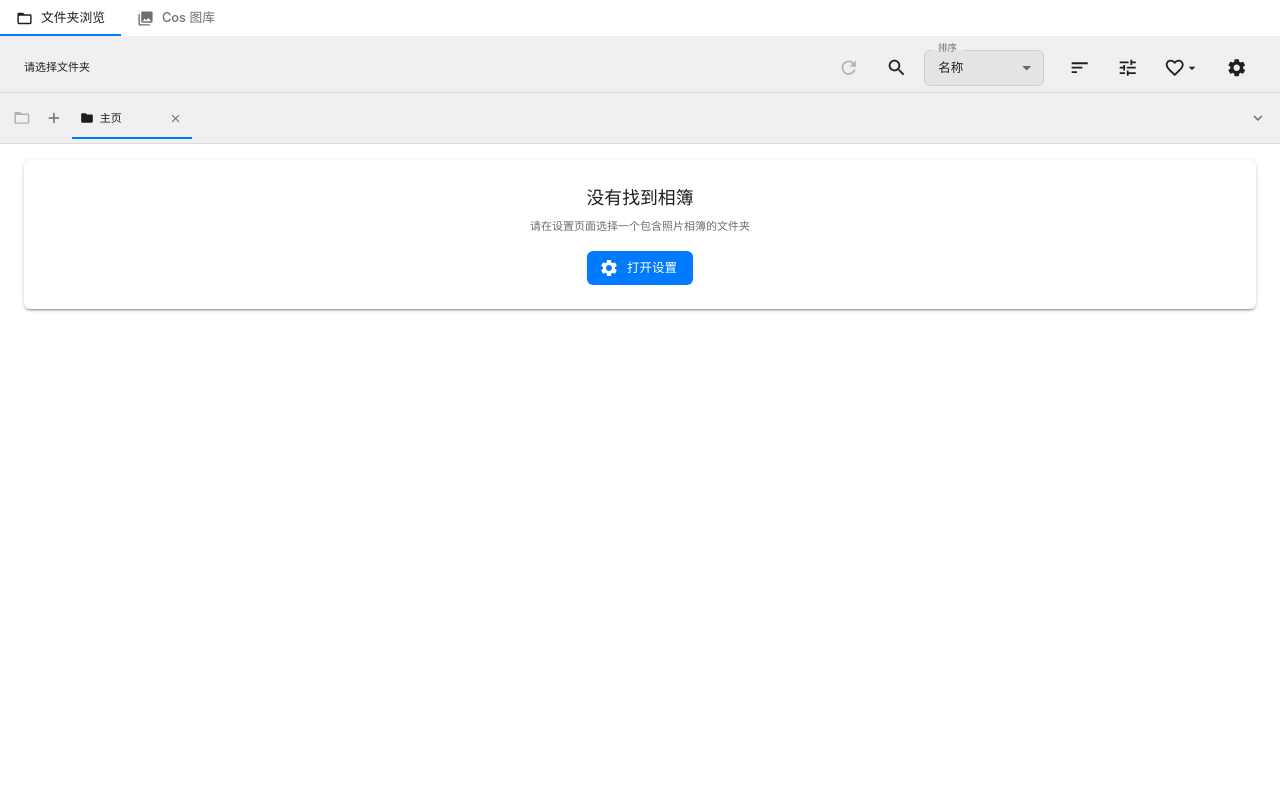
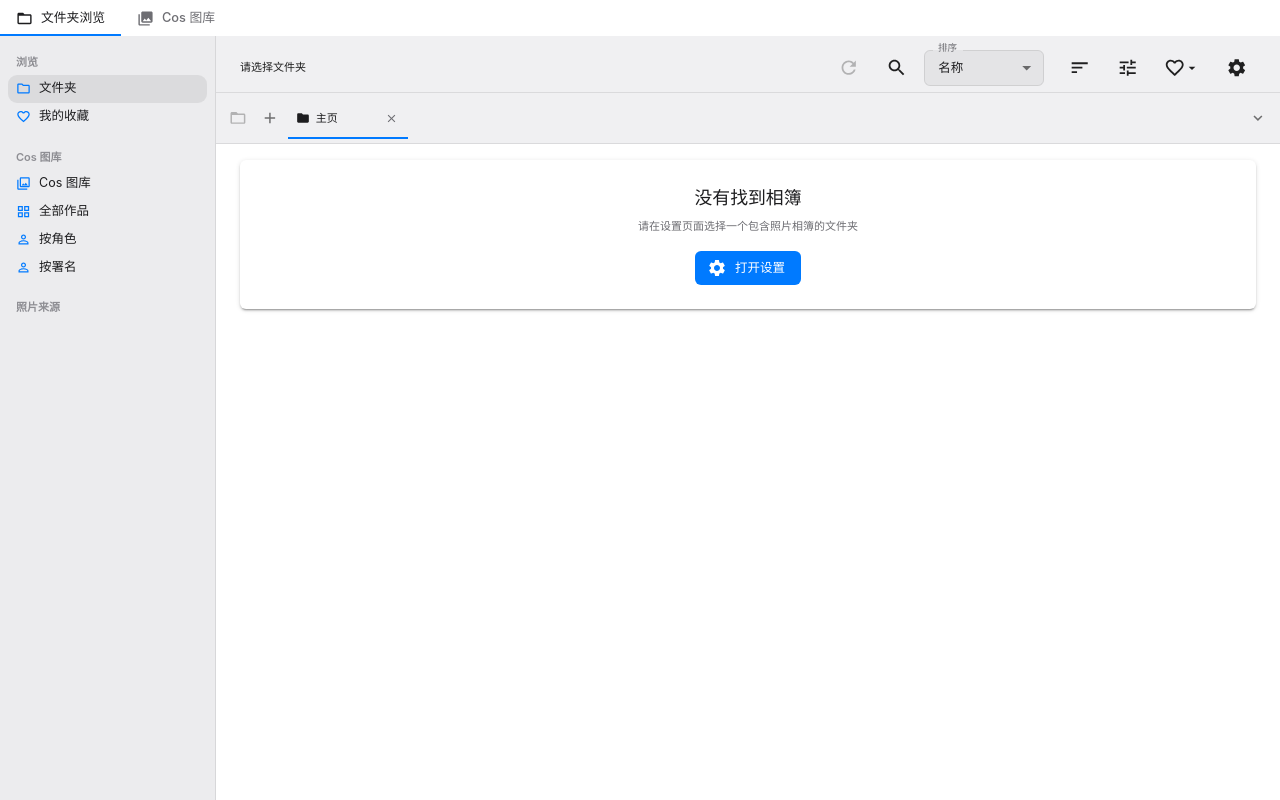
Before and after one commit to bryanzhang1024/photo-album-viewer, a React app: page /#/ in a window 1280 px wide. Built offline with nearby package versions, Linux system fonts and the light colour scheme.

Commit message:
feat(shell): 侧栏与窗口布局骨架（阶段1 WIP）

```diff
--- a/src/renderer/App.js
+++ b/src/renderer/App.js
@@ -11,6 +11,8 @@ import { SettingsProvider } from './contexts/SettingsContext';
 import CHANNELS from '../common/ipc-channels';
 import Box from '@mui/material/Box';
 import AppTitleBar from './components/AppTitleBar';
+import Sidebar from './shell/Sidebar';
+import { useBreakpoint } from './hooks/useBreakpoint';
 import { MAC_TITLEBAR_HEIGHT } from '../common/window-chrome';
 import { createAppTheme } from './theme/appTheme';
 import { paletteByMode } from './theme/tokens';
@@ -80,6 +82,23 @@ function App() {
   // 保存滚动位置的状态
   const [scrollPositions, setScrollPositions] = useState({});
   const cosViewStates = useRef(new Map());
+  const { isCompact } = useBreakpoint();
+  const [sidebarPreference, setSidebarPreference] = useState(() => {
+    const saved = localStorage.getItem('shell.sidebarCollapsed');
+    return saved === '1';
+  });
+  const [narrowSidebarOpen, setNarrowSidebarOpen] = useState(false);
+  const sidebarCollapsed = isCompact ? !narrowSidebarOpen : sidebarPreference;
+  const toggleSidebar = () => {
+    if (isCompact) {
+      setNarrowSidebarOpen((open) => !open);
+      return;
+    }
+    setSidebarPreference((collapsed) => {
+      localStorage.setItem('shell.sidebarCollapsed', collapsed ? '0' : '1');
+      return !collapsed;
+    });
+  };
 
   // 滚动条颜色跟随主题 token
   useEffect(() => {
@@ -154,8 +173,10 @@ function App() {
           <ScrollPositionContext.Provider value={scrollContext}>
             <Box sx={{ height: '100vh', display: 'flex', flexDirection: 'column',
               '--app-chrome-height': window.electronAPI?.platform === 'darwin' ? `${MAC_TITLEBAR_HEIGHT}px` : '36px' }}>
-            <AppTitleBar />
-            <Box sx={{ flex: 1, minHeight: 0 }}>
+            <AppTitleBar onToggleSidebar={toggleSidebar} sidebarCollapsed={sidebarCollapsed} />
+            <Box sx={{ flex: 1, minHeight: 0, display: 'flex' }}>
+            <Sidebar collapsed={sidebarCollapsed} />
+            <Box sx={{ flex: 1, minWidth: 0, minHeight: 0 }}>
             <Routes>
               <Route path="/" element={<BrowserPage colorMode={colorMode} scrollContext={scrollContext} />} />
               <Route path="/browse/*" element={<BrowserPage colorMode={colorMode} scrollContext={scrollContext} />} />
@@ -163,6 +184,7 @@ function App() {
               <Route path="/settings" element={<SettingsPage colorMode={colorMode} />} />
               <Route path="/cos/*" element={<CosLibraryPage colorMode={colorMode} />} />
             </Routes>
+            </Box>
             </Box>
             </Box>
           </ScrollPositionContext.Provider>
--- /dev/null
+++ b/src/renderer/hooks/useBreakpoint.js
@@ -0,0 +1,32 @@
+import { useEffect, useState } from 'react';
+import { breakpoints } from '../theme/tokens';
+
+/**
+ * 当前窗口宽度与断点档位。
+ * 档位与设计稿一致：xl ≥1440、lg 1100–1439、md 900–1099、sm 700–899、xs <700（最小窗口）。
+ */
+export function useBreakpoint() {
+  const [width, setWidth] = useState(() => (
+    typeof window !== 'undefined' ? window.innerWidth : breakpoints.xl
+  ));
+
+  useEffect(() => {
+    if (typeof window === 'undefined') return undefined;
+    const handleResize = () => setWidth(window.innerWidth);
+    window.addEventListener('resize', handleResize);
+    return () => window.removeEventListener('resize', handleResize);
+  }, []);
+
+  let bucket = 'xs';
+  if (width >= breakpoints.xl) bucket = 'xl';
+  else if (width >= breakpoints.lg) bucket = 'lg';
+  else if (width >= breakpoints.md) bucket = 'md';
+  else if (width >= breakpoints.sm) bucket = 'sm';
+
+  return {
+    width,
+    bucket,
+    isNarrow: width < breakpoints.md,
+    isCompact: width < breakpoints.lg
+  };
+}
--- /dev/null
+++ b/src/renderer/shell/Sidebar.jsx
@@ -0,0 +1,210 @@
+import React, { useEffect, useMemo, useState } from 'react';
+import { Box, Typography } from '@mui/material';
+import FolderOutlinedIcon from '@mui/icons-material/FolderOutlined';
+import FavoriteBorderIcon from '@mui/icons-material/FavoriteBorder';
+import CollectionsOutlinedIcon from '@mui/icons-material/CollectionsOutlined';
+import GridViewOutlinedIcon from '@mui/icons-material/GridViewOutlined';
+import PersonOutlineIcon from '@mui/icons-material/PersonOutline';
+import { useLocation, useNavigate } from 'react-router-dom';
+import CHANNELS from '../../common/ipc-channels';
+import { spacing, typography } from '../theme/tokens';
+
+const ipcRenderer = typeof window !== 'undefined' ? (window.electronAPI || null) : null;
+
+const SECTIONS = [
+  {
+    label: '浏览',
+    items: [
+      { key: 'folder', label: '文件夹', icon: FolderOutlinedIcon, to: '/' },
+      { key: 'favorites', label: '我的收藏', icon: FavoriteBorderIcon, to: '/favorites' }
+    ]
+  },
+  {
+    label: 'Cos 图库',
+    items: [
+      { key: 'cos-home', label: 'Cos 图库', icon: CollectionsOutlinedIcon, to: '/cos' },
+      { key: 'cos-all', label: '全部作品', icon: GridViewOutlinedIcon, to: '/cos/sets?context=all' },
+      { key: 'cos-characters', label: '按角色', icon: PersonOutlineIcon, to: '/cos/characters' },
+      { key: 'cos-cosers', label: '按署名', icon: PersonOutlineIcon, to: '/cos/cosers' }
+    ]
+  }
+];
+
+function resolveActiveKey(pathname, search) {
+  if (pathname === '/' || pathname === '' || pathname === '/browse') {
+    const params = new URLSearchParams(search);
+    const sourceId = params.get('sourceId');
+    if (sourceId) return `source:${sourceId}`;
+    return 'folder';
+  }
+  if (pathname === '/favorites') return 'favorites';
+  if (pathname === '/cos' || pathname === '/cos/') return 'cos-home';
+  if (pathname === '/cos/characters') return 'cos-characters';
+  if (pathname === '/cos/cosers') return 'cos-cosers';
+  if (pathname.startsWith('/cos')) return 'cos-all';
+  return '';
+}
+
+/**
+ * 侧栏：浏览、Cos 图库入口与照片来源。
+ * 收起时宽度为 0，展开/收起由外部状态控制。
+ */
+export default function Sidebar({ collapsed = false, onNavigate = null }) {
+  const navigate = useNavigate();
+  const location = useLocation();
+  const [sources, setSources] = useState([]);
+
+  useEffect(() => {
+    let cancelled = false;
+    if (!ipcRenderer) return undefined;
+    ipcRenderer
+      .invoke(CHANNELS.LOAD_SOURCE_ROOTS_V1, { contractVersion: 1 })
+      .then((response) => {
+        if (cancelled) return;
+        if (response?.ok && Array.isArray(response.data?.sources)) {
+          setSources(response.data.sources);
+        }
+      })
+      .catch(() => {});
+    return () => { cancelled = true; };
+  }, []);
+
+  const activeKey = useMemo(
+    () => resolveActiveKey(location.pathname, location.search),
+    [location.pathname, location.search]
+  );
+
+  const go = (to) => {
+    if (onNavigate) {
+      onNavigate(to);
+      return;
+    }
+    navigate(to);
+  };
+
+  const goToSource = (source) => {
+    const params = new URLSearchParams({
+      sourceId: source.sourceId || '',
+      relativePath: ''
+    });
+    go(`/browse?${params.toString()}`);
+  };
+
+  const renderItem = (item) => {
+    const Icon = item.icon;
+    const active = activeKey === item.key;
+    return (
+      <Box
+        key={item.key}
+        component="button"
+        type="button"
+        onClick={() => go(item.to)}
+        aria-current={active ? 'page' : undefined}
+        sx={{
+          display: 'flex',
+          alignItems: 'center',
+          gap: 1,
+          width: '100%',
+          height: 28,
+          px: 1,
+          border: 0,
+          borderRadius: 1.5,
+          bgcolor: active ? 'selection' : 'transparent',
+          color: active ? 'text.primary' : 'text.primary',
+          textAlign: 'left',
+          font: 'inherit',
+          fontSize: typography.body,
+          cursor: 'pointer',
+          '&:hover': { bgcolor: active ? 'selection' : 'hover' }
+        }}
+      >
+        <Icon sx={{ fontSize: 15, color: 'primary.main', flexShrink: 0 }} />
+        <Typography noWrap sx={{ fontSize: typography.body, minWidth: 0 }}>
+          {item.label}
+        </Typography>
+      </Box>
+    );
+  };
+
+  return (
+    <Box
+      component="nav"
+      aria-label="侧栏"
+      sx={{
+        width: collapsed ? 0 : spacing.sidebarWidth,
+        flexShrink: 0,
+        overflow: 'hidden',
+        bgcolor: 'sidebar',
+        borderRight: collapsed ? 0 : 1,
+        borderColor: 'divider',
+        display: 'flex',
+        flexDirection: 'column',
+        transition: 'width 0.16s ease'
+      }}
+    >
+      <Box sx={{ flex: 1, minHeight: 0, overflowY: 'auto', py: 1, px: 1 }}>
+        {SECTIONS.map((section) => (
+          <Box key={section.label} sx={{ mb: 1 }}>
+            <Typography
+              component="div"
+              sx={{
+                px: 1,
+                pt: 1.25,
+                pb: 0.5,
+                fontSize: typography.caption,
+                fontWeight: 600,
+                color: 'dimmer'
+              }}
+            >
+              {section.label}
+            </Typography>
+            {section.items.map(renderItem)}
+          </Box>
+        ))}
+        <Box>
+          <Typography
+            component="div"
+            sx={{ px: 1, pt: 1.25, pb: 0.5, fontSize: typography.caption, fontWeight: 600, color: 'dimmer' }}
+          >
+            照片来源
+          </Typography>
+          {sources.map((source) => {
+            const key = `source:${source.sourceId}`;
+            const active = activeKey === key;
+            return (
+              <Box
+                key={key}
+                component="button"
+                type="button"
+                onClick={() => goToSource(source)}
+                aria-current={active ? 'page' : undefined}
+                sx={{
+                  display: 'flex',
+                  alignItems: 'center',
+                  gap: 1,
+                  width: '100%',
+                  height: 28,
+                  px: 1,
+                  border: 0,
+                  borderRadius: 1.5,
+                  bgcolor: active ? 'selection' : 'transparent',
+                  font: 'inherit',
+                  fontSize: typography.body,
+                  color: 'text.primary',
+                  textAlign: 'left',
+                  cursor: 'pointer',
+                  '&:hover': { bgcolor: active ? 'selection' : 'hover' }
+                }}
+              >
+                <FolderOutlinedIcon sx={{ fontSize: 15, color: 'primary.main', flexShrink: 0 }} />
+                <Typography noWrap sx={{ fontSize: typography.body, minWidth: 0 }}>
+                  {source.label || source.rootPath}
+                </Typography>
+              </Box>
+            );
+          })}
+        </Box>
+      </Box>
+    </Box>
+  );
+}
```
Also changed, not shown: src/renderer/components/AppTitleBar.js (+33 -9 lines).
